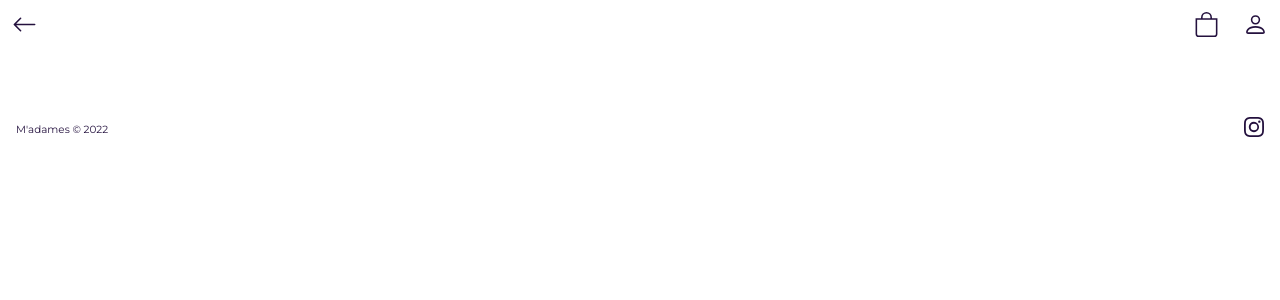
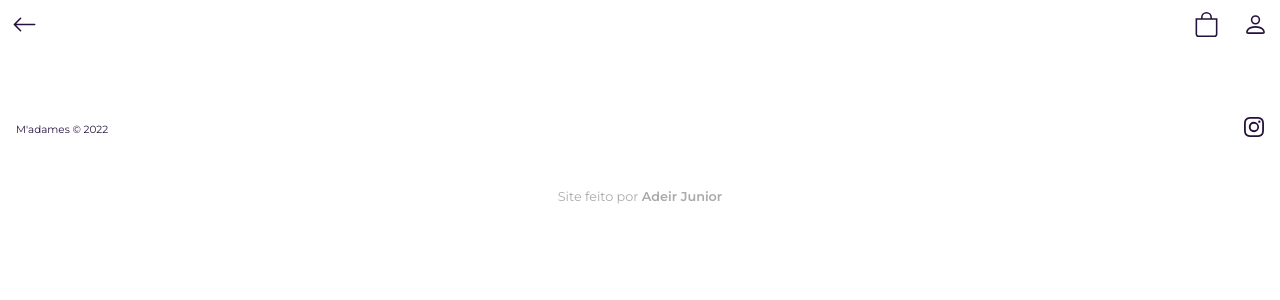
Before and after one commit to adeirjunior/madames, a Next.js app: page /login in a window 1280 px wide. Shown: the top 300 px of the page. Built offline with nearby package versions, Linux system fonts and the light colour scheme.

Commit message:
my social medias

```diff
--- a/components/Footer.tsx
+++ b/components/Footer.tsx
@@ -3,9 +3,10 @@ import { BsInstagram } from "react-icons/bs";
 import { DivProp } from "./StyledComponents";
 
 const Style = styled(DivProp)`
+div{
   background-color: #fff;
   display: flex;
-  padding: 4em 1em;
+  padding: 4em 1em 3em;
   align-items: center;
   justify-content: space-between;
   p {
@@ -15,17 +16,40 @@ const Style = styled(DivProp)`
     width: 20px;
     height: auto;
   }
+}
+`;
+const P = styled.p`
+
+  margin-bottom: 4em;
+  text-align: center;
+  color: #AAAAAA;
+  font-size: .8rem;
+
+  a {
+    transition: .3s color;
+    color: #aaaaaa;
+    font-weight: 600;
+
+    &:hover {
+      color: #24113E;
+    }
+  }
 `;
 
 const Footer = () => {
   const year = new Date().getFullYear();
   return (
+    <>
     <Style>
-      <p>M&apos;adames &copy; {year}</p>
-      <a target="instagram" href="https://www.instagram.com/_m_adames/">
-        <BsInstagram />
-      </a>
+      <div>
+        <p>M&apos;adames &copy; {year}</p>
+        <a target="instagram" href="https://www.instagram.com/_m_adames/">
+          <BsInstagram />
+        </a>
+      </div>
+      <P>Site feito por <a rel="noreferrer" href="https://adeirjunior.carrd.co/" target="_blank">Adeir Junior</a></P>
     </Style>
+  </>
   )
 }
 
--- a/components/Layout.tsx
+++ b/components/Layout.tsx
@@ -24,6 +24,8 @@ overflow: hidden;
 }
 `;
 
+
+
 const Layout = ({ children, path }: ChildrenProp) => {
 
   return (
```
